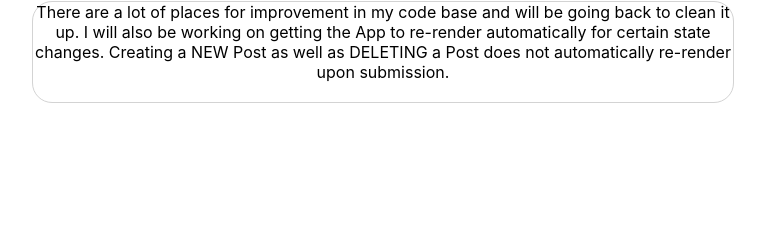
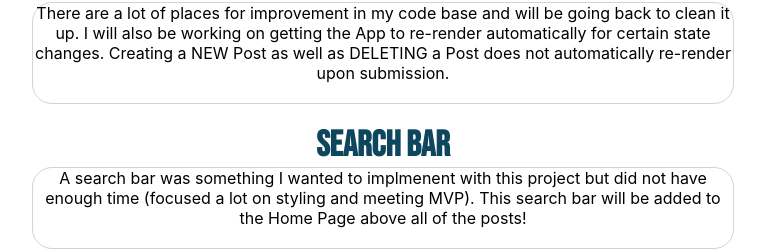
Before and after one commit to jerome-wy/NerdFeed, a React (Create React App) app in the folder client/: page /Upcoming in a window 1280 px wide. Shown: the part 1733-1982 px from the top of the page, without its empty margins (247-1012 px from the left). Before the commit the page ends 1836 px from the top, so only its background shows below. Built offline with nearby package versions, Linux system fonts and the light colour scheme; no server answers; a web font is replaced by a local one.

Commit message:
Committing to create a new branch for testing

```diff
--- a/client/src/App.css
+++ b/client/src/App.css
@@ -23,6 +23,7 @@ body {
 	background-color: rgb(120, 170, 190);
 	justify-content: space-evenly;
 	height: 60px;
+	border-bottom: solid 1px lightgray;
 }
 
 .Nav_container {
@@ -65,7 +66,7 @@ button {
 }
 
 .signInBtn:hover {
-	background-color: lightseagreen;
+	background-color: var(--color1);
 	transition: 0.5s;
 }
 .signUpBtn {
--- a/client/src/components/Upcoming.jsx
+++ b/client/src/components/Upcoming.jsx
@@ -40,6 +40,14 @@ const Upcoming = () => {
 					Post as well as DELETING a Post does not automatically re-render upon
 					submission.
 				</div>
+
+				<h2>Search Bar</h2>
+				<div className="upcomingItem">
+					A search bar was something I wanted to implmenent with this project
+					but did not have enough time (focused a lot on styling and meeting
+					MVP). This search bar will be added to the Home Page above all of the
+					posts!
+				</div>
 			</div>
 		</div>
 	);
```
